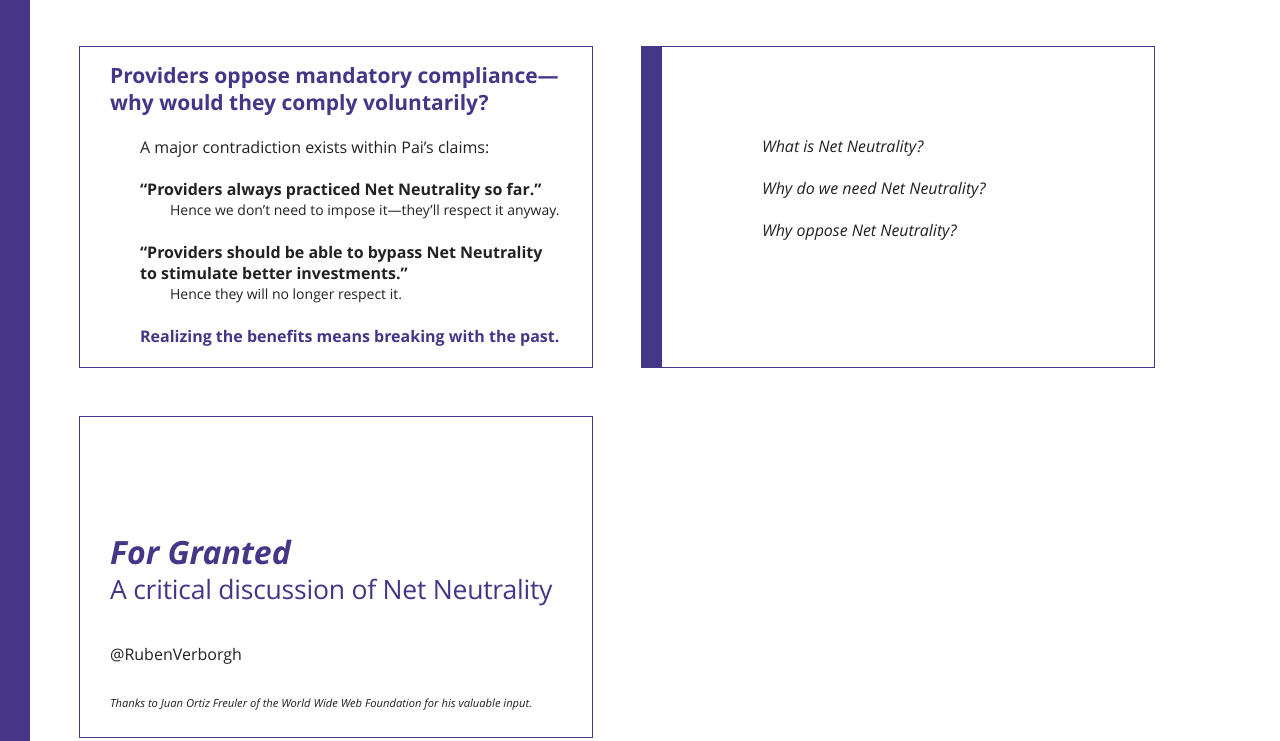
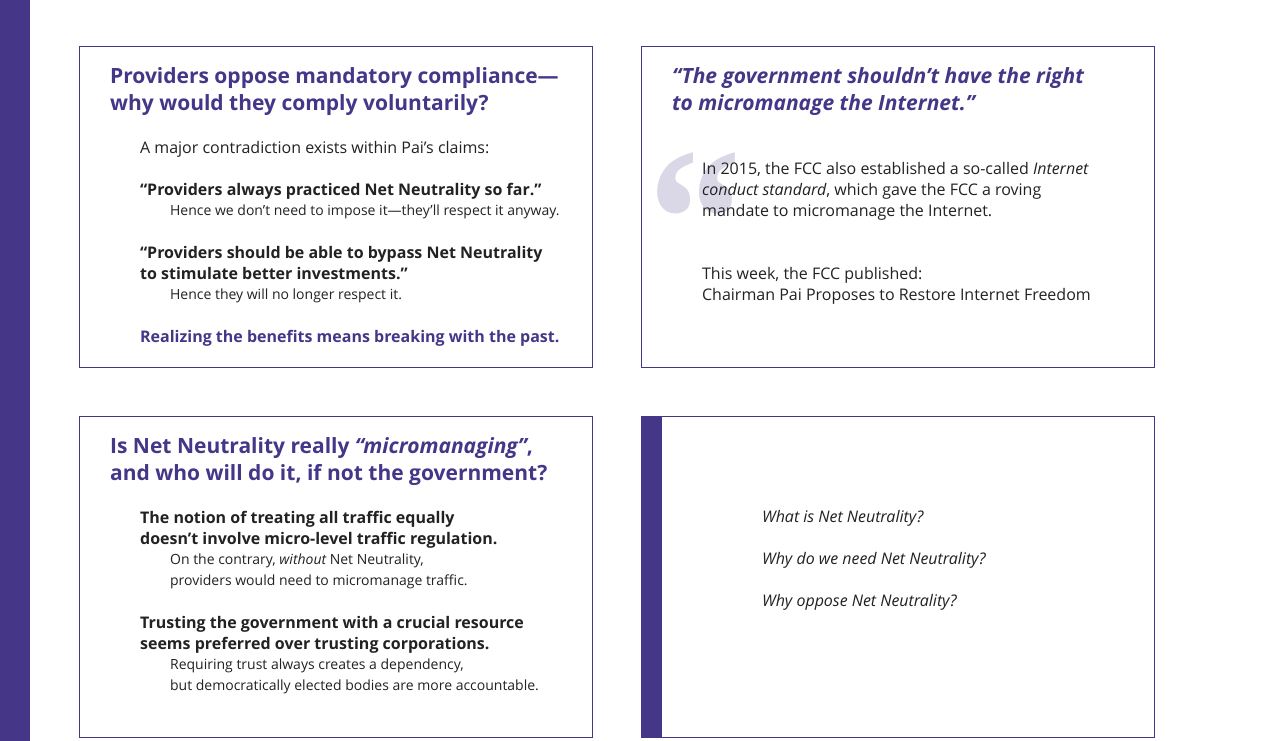
Before and after one commit to RubenVerborgh/Net-Neutrality-2017, a website: page index.html in a window 1280 px wide. Shown: the part 5077-5818 px from the top of the page. Drawn offline with Linux system fonts and the light colour scheme.

Commit message:
Discuss micromanagement.

```diff
--- a/index.html
+++ b/index.html
@@ -560,6 +560,52 @@
     </p>
   </div>
 
+  <div class="slide" id="no-micromanagement">
+    <h2>
+      <q>The government shouldn’t have the right<br>
+      to micromanage the Internet.</q>
+    </h2>
+    <blockquote>
+      <p class="next">
+        In 2015, the FCC also established a so-called <em>Internet conduct standard</em>,
+        which gave the FCC a roving mandate to micromanage the Internet.
+      </p>
+    </blockquote>
+    <p class="next">
+      This week, the FCC published:<br>
+      <a href="https://www.fcc.gov/document/chairman-pai-proposes-restore-internet-freedom">Chairman Pai Proposes to Restore Internet Freedom</a>
+    </p>
+  </div>
+
+  <div class="slide" id="micromanagement">
+    <h2>
+      Is Net Neutrality really <q>micromanaging</q>,<br>
+      and who will do it, if not the government?
+    </h2>
+    <ul>
+      <li class="next">
+        The notion of treating all traffic equally<br>
+        doesn’t involve micro-level traffic regulation.
+        <ul>
+          <li>
+            On the contrary, <em>without</em> Net Neutrality,<br>
+            providers would need to micromanage traffic.
+          </li>
+        </ul>
+      </li>
+      <li class="next">
+        Trusting the government with a crucial resource<br>
+        seems preferred over trusting corporations.
+        <ul>
+          <li>
+            Requiring trust always creates a dependency,<br>
+            but democratically elected bodies are more accountable.
+          </li>
+        </ul>
+      </li>
+    </ul>
+  </div>
+
   <div class="toc slide" id="recap">
     <ul>
       <li><a href="#toc-definition">What is Net Neutrality?</a></li>
```
